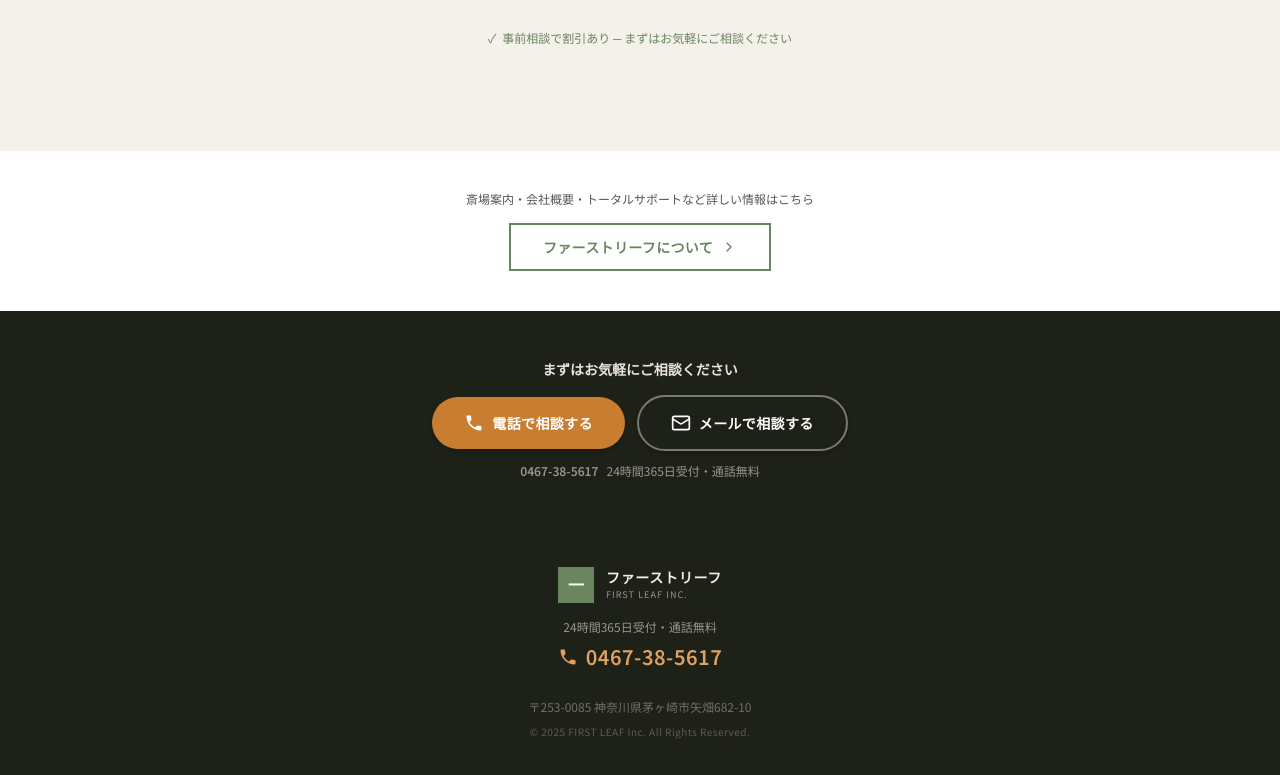
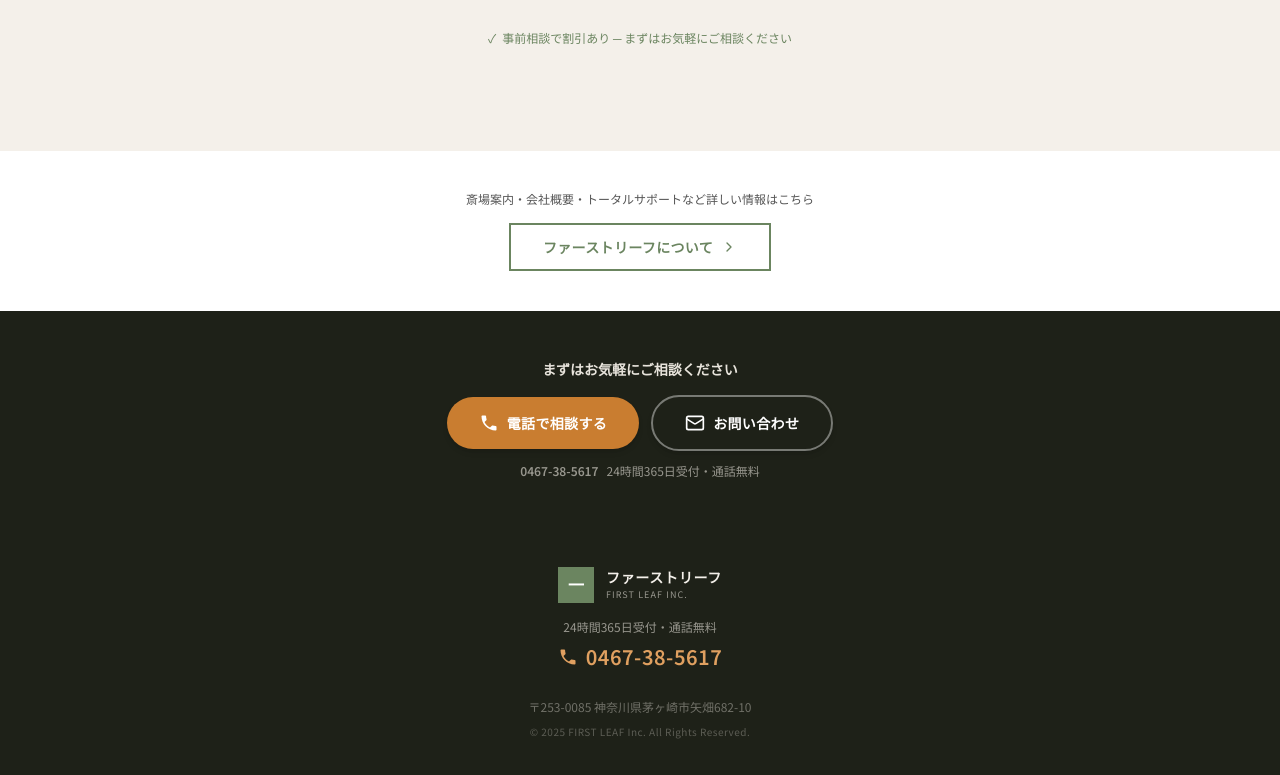
Before and after one commit to takudaikoo-nex/FLHPContents, a Next.js app: page / in a window 1280 px wide. Shown: the part 1410-2185 px from the top of the page. Built offline with nearby package versions, Linux system fonts and the light colour scheme.

Commit message:
fix: 「メールで相談する」→「お問い合わせ」に文言変更
Co-Authored-By: Claude Opus 4.6 (1M context) <noreply@anthropic.com>

```diff
--- a/src/components/PhoneCta.tsx
+++ b/src/components/PhoneCta.tsx
@@ -41,7 +41,7 @@ export function PhoneCta({
           }`}
         >
           <Mail className="w-5 h-5" />
-          メールで相談する
+          お問い合わせ
         </a>
       </div>
       <div
--- a/src/components/SpFixedCta.tsx
+++ b/src/components/SpFixedCta.tsx
@@ -34,7 +34,7 @@ export function SpFixedCta() {
         className="flex-1 flex items-center justify-center gap-2 bg-dark text-white py-4 font-bold tracking-wide text-sm border-l border-white/20"
       >
         <Mail className="w-5 h-5" />
-        メールで相談
+        お問い合わせ
       </a>
     </div>
   );
```
